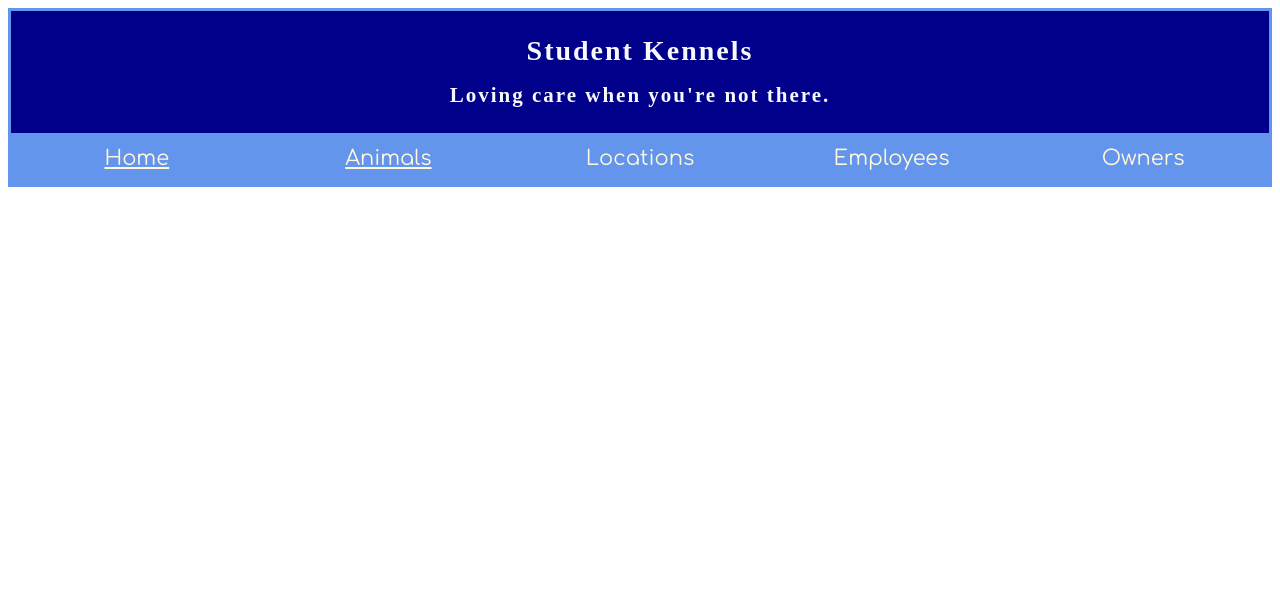
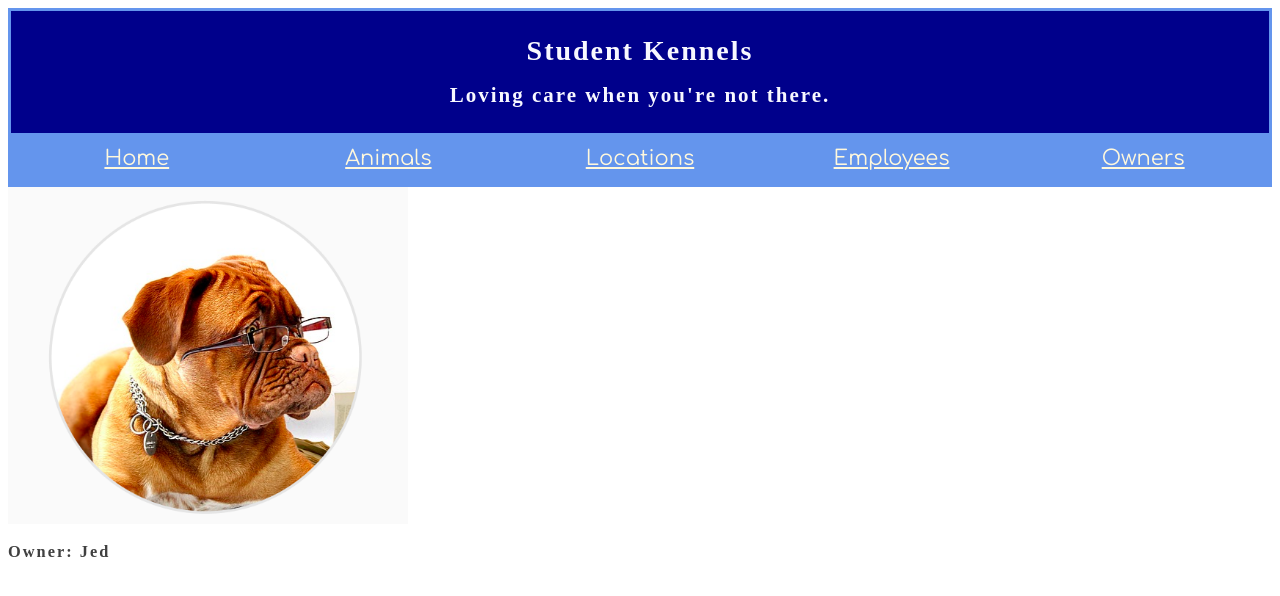
Before and after one commit to nickglovdev/ng-kennels, a React (Create React App) app: page /owners in a window 1280 px wide. Shown: the top 596 px of the page. Built offline with nearby package versions, Linux system fonts and the light colour scheme; a web font is replaced by a local one.

Commit message:
Finished chapter 2 practice

```diff
--- a/src/components/ApplicationViews.js
+++ b/src/components/ApplicationViews.js
@@ -27,6 +27,24 @@ const ApplicationViews = () => {
           return <AnimalCard />;
         }}
       />
+      <Route
+        path="/locations"
+        render={props => {
+          return <LocationCard />;
+        }}
+      />
+      <Route
+        path="/employees"
+        render={props => {
+          return <EmployeeCard />;
+        }}
+      />
+      <Route
+        path="/owners"
+        render={props => {
+          return <OwnerCard />;
+        }}
+      />
     </React.Fragment>
   );
 };
--- a/src/components/nav/NavBar.js
+++ b/src/components/nav/NavBar.js
@@ -24,9 +24,16 @@ const NavBar = () => {
               Animals
             </Link>
           </li>
-          <li>Locations</li>
-          <li>Employees</li>
-          <li>Owners</li>
+          <li>
+            <Link className="nav-link" to="/locations">
+              Locations
+            </Link></li>
+          <li><Link className="nav-link" to="/employees">
+              Employees
+            </Link></li>
+          <li><Link className="nav-link" to="/Owners">
+              Owners
+            </Link></li>
         </ul>
       </nav>
     </header>
```
